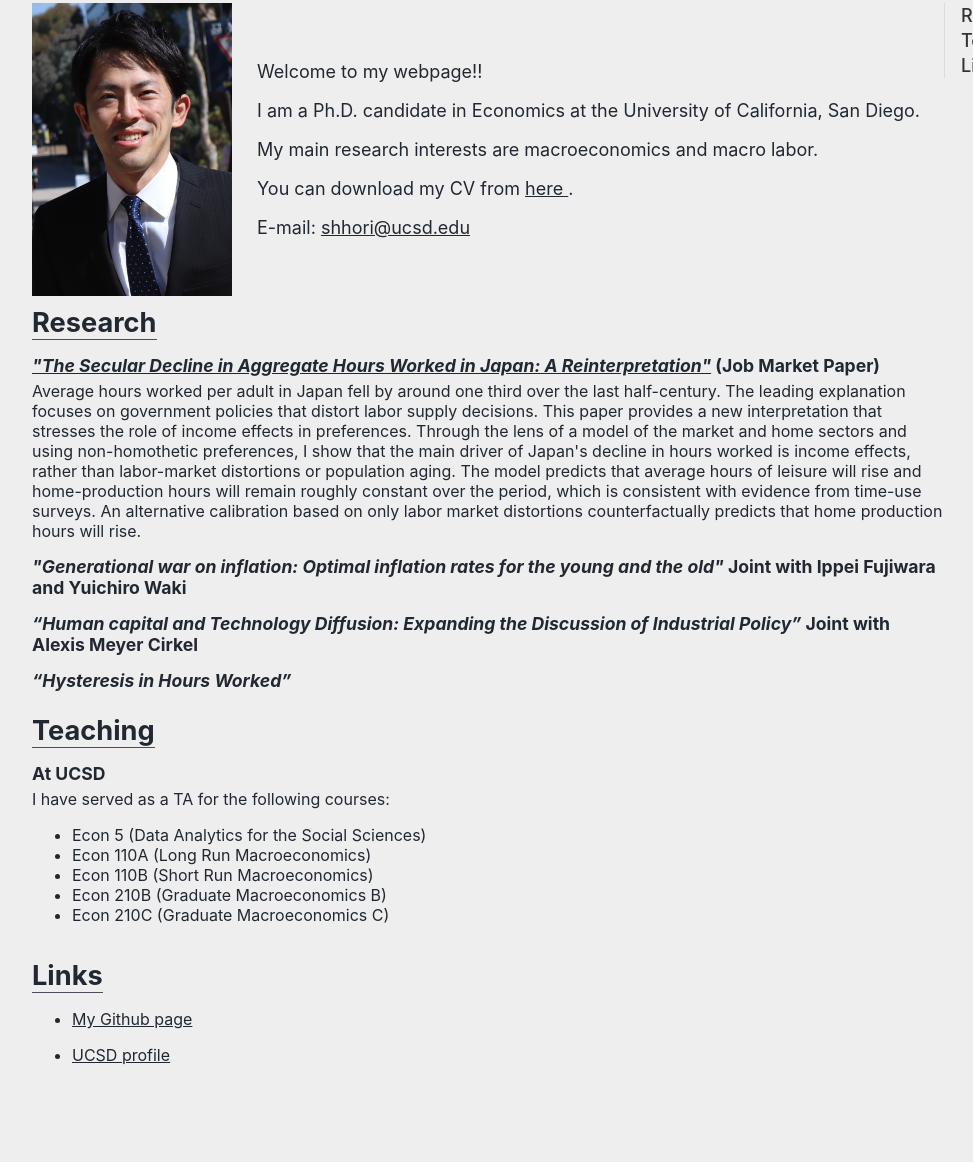
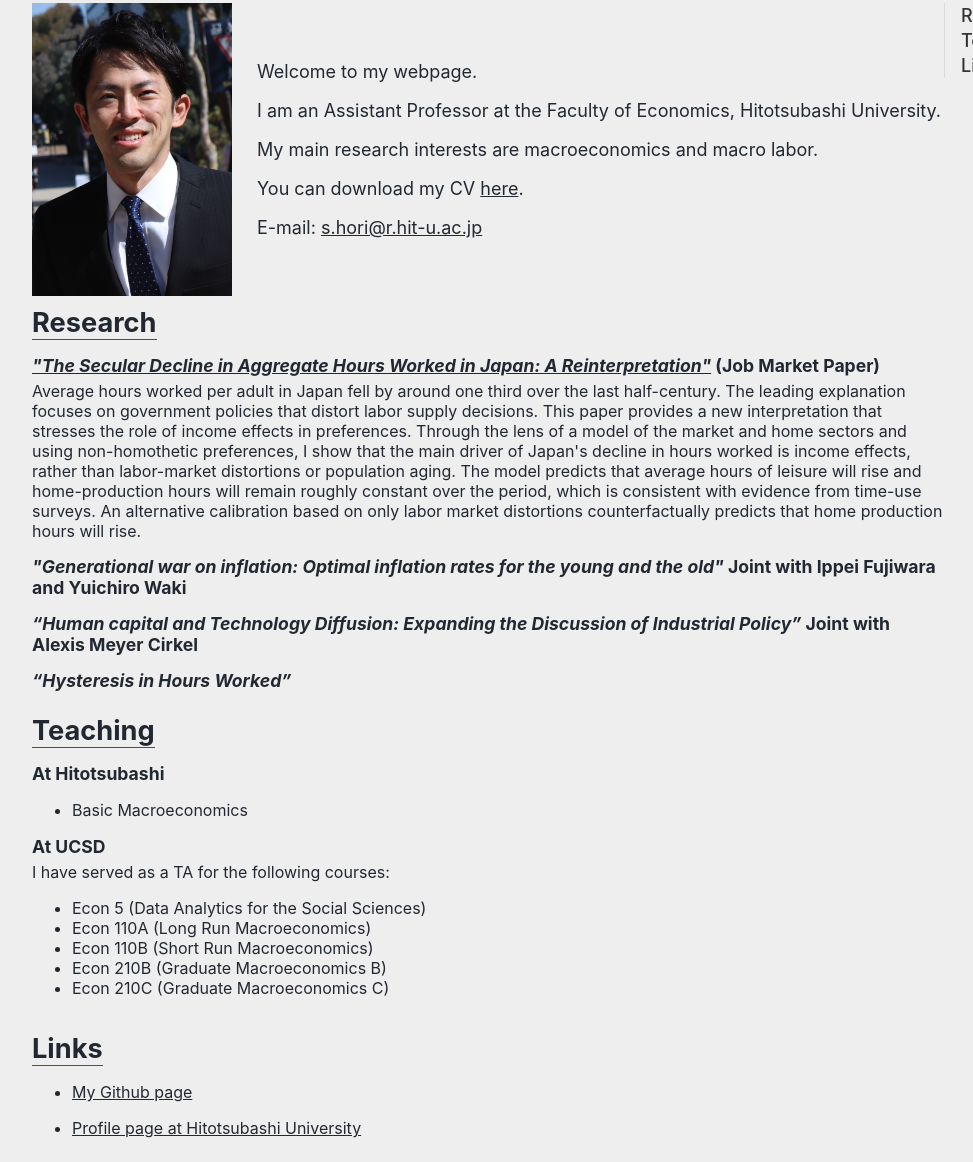
Before and after one commit to Shunsuke-Hori/Shunsuke-Hori.github.io, a plain HTML site: page docs/index.html in a window 1280 px wide. Shown: the part 97-1259 px from the top of the page, without its empty margins (32-1005 px from the left). Before the commit the page ends 1186 px from the top, so only its background shows below. Drawn offline with nearby package versions, Linux system fonts and the light colour scheme.

Commit message:
update for my Hitotsubashi job start

```diff
--- a/docs/index.html
+++ b/docs/index.html
@@ -38,11 +38,11 @@
                     <img src="images/Hori_portrait.jpg" alt="portrait">
                 </div>
                 <div class="text">
-                    <p>Welcome to my webpage!!</p>
-                    <p>I am a Ph.D. candidate in Economics at the University of California, San Diego.</p>
+                    <p>Welcome to my webpage.</p>
+                    <p>I am an Assistant Professor at the Faculty of Economics, Hitotsubashi University.</p>
                     <p>My main research interests are macroeconomics and macro labor.</p>
-                    <p>You can download my CV from <a href=files/Hori_CV.pdf>here </a>. </p> <p>E-mail: <a
-                                href="mailto:shhori@ucsd.edu">shhori@ucsd.edu</a></p>
+                    <p>You can download my CV <a href=files/Hori_CV.pdf>here</a>. </p> <p>E-mail: <a
+                                href="mailto:s.hori@r.hit-u.ac.jp">s.hori@r.hit-u.ac.jp</a></p>
                 </div>
             </div>
 
@@ -57,6 +57,10 @@
             </section>
             <section id="teaching">
                 <h1>Teaching</h1>
+                <h2>At Hitotsubashi</h2>
+                <ul>
+                    <li>Basic Macroeconomics</li>
+                </ul>
                 <h2>At UCSD</h2>
                 I have served as a TA for the following courses:
                 <ul>
@@ -77,8 +81,8 @@
                     </li>
                     <li>
                         <p><a
-                                href="https://economics.ucsd.edu/graduate-program/about/grad-profiles/cohort%202017/Hori-shunsuke.html">
-                                UCSD profile
+                                href="https://hri.ad.hit-u.ac.jp/html/100001805_profile_en.html">
+                                Profile page at Hitotsubashi University
                             </a></p>
                     </li>
                 </ul>
```
Also changed, not shown: docs/index_jp.html (+9 -5 lines).
